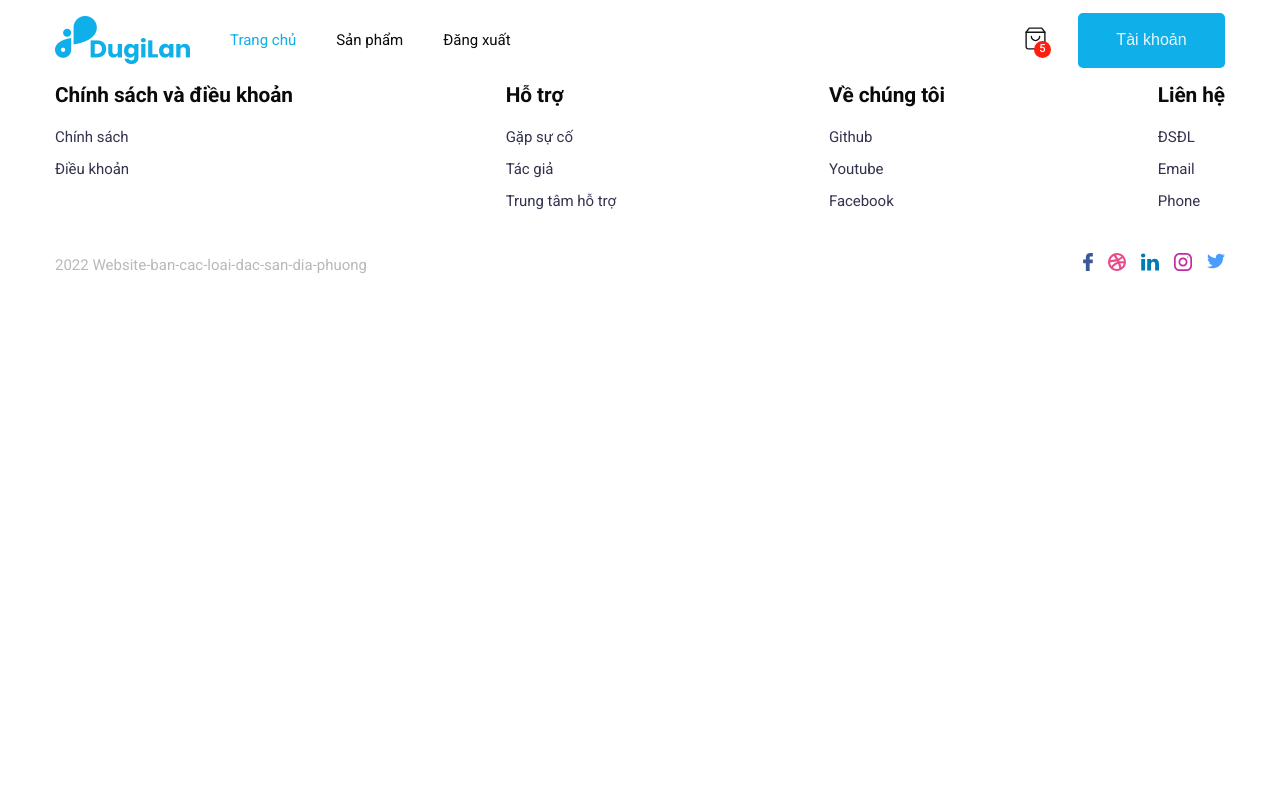
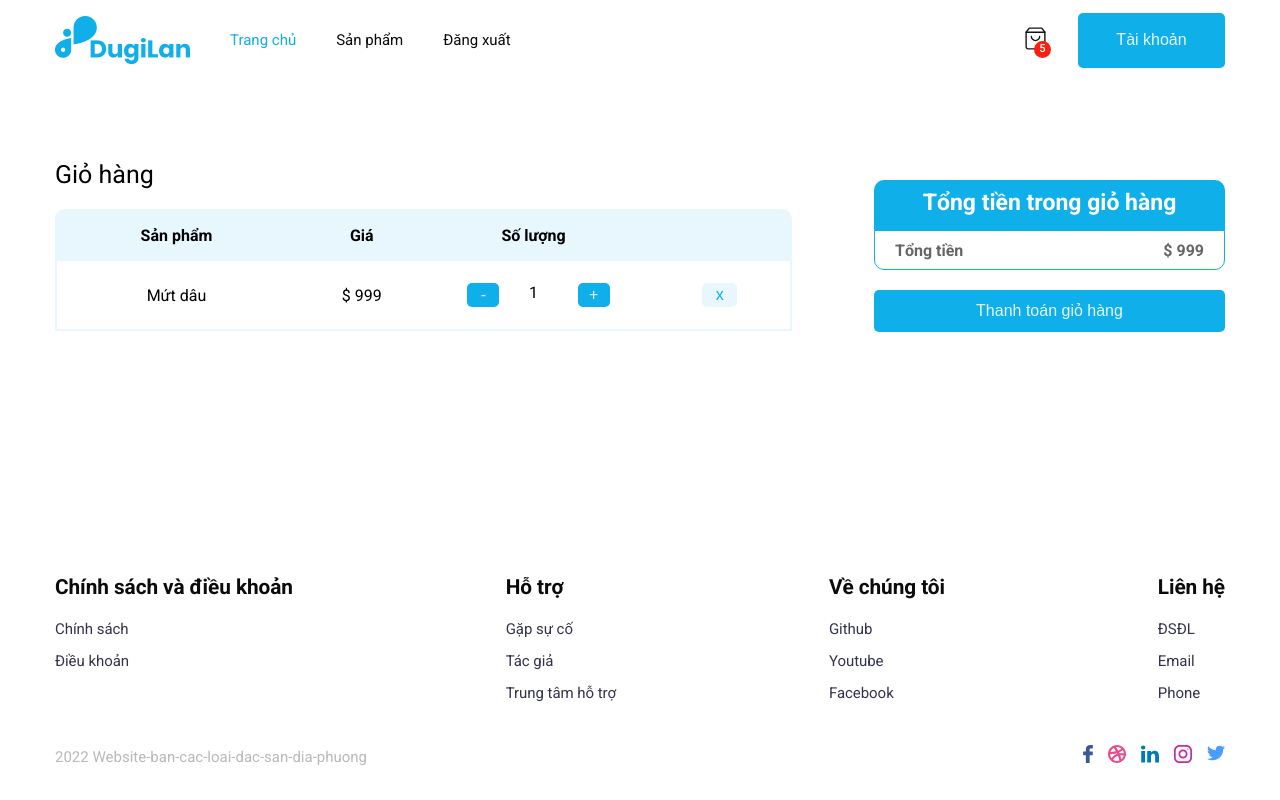
Before and after one commit to hoanganhquang/do-an-chuyen-nganh, a React (Create React App) app in the folder client/: page /card in a window 1280 px wide. Built offline with nearby package versions, Linux system fonts and the light colour scheme.

Commit message:
add card

```diff
--- a/client/src/App.js
+++ b/client/src/App.js
@@ -5,6 +5,7 @@ import aos from "aos";
 import "aos/dist/aos.css";
 import { useEffect } from "react";
 import { Routes, Route } from "react-router-dom";
+import Card from "./components/Card/Card";
 
 function App() {
   useEffect(() => {
@@ -18,6 +19,7 @@ function App() {
         <Routes>
           <Route path="/" element={<HomePage />} />
           <Route path="/profile-page/*" element={<ProfilePage />} />
+          <Route path="/card" element={<Card />} />
         </Routes>
         <Footer />
       </div>
--- /dev/null
+++ b/client/src/components/Card/Card.js
@@ -0,0 +1,56 @@
+import "../Card/Card.scss";
+
+const Card = () => {
+  return (
+    <div className="container">
+      <div className="card">
+        <div className="card-content">
+          <p className="card-title">Giỏ hàng</p>
+          <div className="list-product">
+            <table>
+              <thead>
+                <tr className="table-header">
+                  <th>Sản phẩm</th>
+                  <th>Giá</th>
+                  <th>Số lượng</th>
+                  <th> </th>
+                </tr>
+              </thead>
+              <tbody>
+                <tr className="table-row">
+                  <td>Mứt dâu</td>
+                  <td>$ 999</td>
+                  <td>
+                    <div className="quantity">
+                      <button className="button primaryBtn">-</button>
+                      <p>1</p>
+                      <button className="button primaryBtn">+</button>
+                    </div>
+                  </td>
+                  <td>
+                    <button className="button btn-delete secondaryBtn">
+                      x
+                    </button>
+                  </td>
+                </tr>
+              </tbody>
+            </table>
+          </div>
+        </div>
+        <div className="card-totals">
+          <div className="card-header">
+            <h3>Tổng tiền trong giỏ hàng</h3>
+          </div>
+          <div className="card-items">
+            <p>Tổng tiền</p>
+            <p>$ 999</p>
+          </div>
+          <button className="button primaryBtn btn-checkout">
+            Thanh toán giỏ hàng
+          </button>
+        </div>
+      </div>
+    </div>
+  );
+};
+export default Card;
--- /dev/null
+++ b/client/src/components/Card/Card.scss
@@ -0,0 +1,83 @@
+@use ".././../styles/variables" as v;
+
+.card{
+display: flex;
+padding-top: 160px;
+  padding-bottom: 160px;
+  justify-content: space-between;
+  .card-content{
+      width: 70%;
+      .card-title{
+          font-size: 1.5625rem;
+          padding-bottom: 20px;
+      }
+      table {
+        width: 90%;
+        border: none;
+        border-collapse: collapse;
+        border-radius: 10px 10px 0px 0px;
+        overflow: hidden;
+        .table-header {
+          background-color: v.$primary-color1;
+          border: 2px solid v.$primary-color1;
+          height: 50px;
+        }
+
+        .table-row {
+          text-align: center;
+          height: 70px;
+          border: 2px solid v.$primary-color1;
+          .quantity{
+              display: flex;
+              justify-content: space-evenly;
+          }
+          .button {
+                padding: 1px;
+                width: 15%;
+                display: inline-block;
+                margin-left: 10px;
+              }
+          .btn-delete{
+              width: 35px;
+          }
+          .btn-delete:hover{
+              border: 1px solid v.$primary-color;
+          }
+        }
+      }
+  }
+.card-totals{
+    width: 30%;
+    padding-top: 20px;
+    .card-header{
+        background-color: v.$primary-color;
+        height: 50px;
+        border-top-left-radius: 10px;
+        border-top-right-radius: 10px;
+        text-align: center;
+        h3 {
+            color: v.$white-color;
+            font-size: 1.4375rem;
+            line-height: 45px;
+          }
+    }
+    .card-items{
+        height: 40px;
+        border: 1px solid v.$primary-color;
+        display: flex;
+        justify-content: space-between;
+        border-bottom-left-radius: 10px;
+        border-bottom-right-radius: 10px;
+        p{
+            padding: 10px 20px 10px 20px;
+            color: v.$grey-text-color1;
+            font-weight: bold;
+        }
+    }
+    .btn-checkout{
+        width: 100%;
+        padding: 10px;
+        margin-top: 20px;
+    }
+}
+}
```
